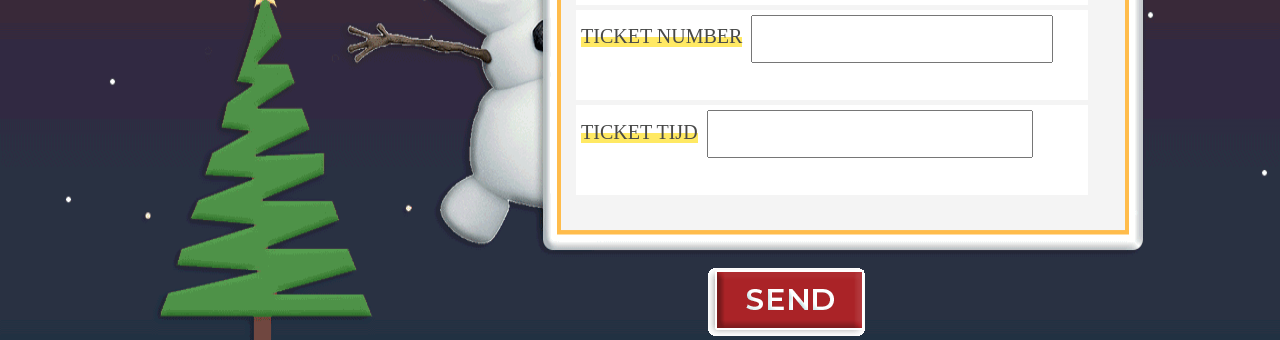
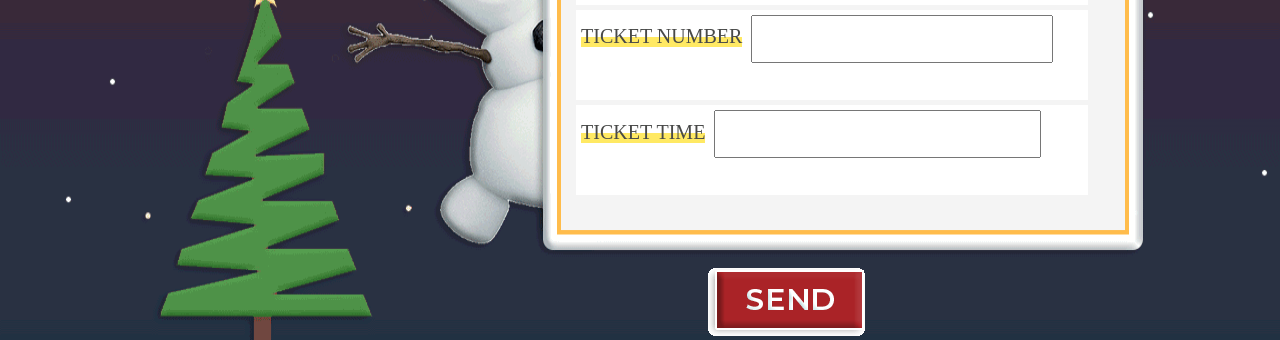
Before and after one commit to shinigami144/Delhaize-Projet, a PHP site: page /inscription.php in a window 1280 px wide. Shown: the part 290-630 px from the top of the page. Run offline with PHP 8.4, Linux system fonts and the light colour scheme; the visitor is signed in with stand-in values (Sample User, id 1); some web fonts are replaced.

Commit message:
mauvaise langues au mauvais androit fix

```diff
--- a/inscription.php
+++ b/inscription.php
@@ -39,16 +39,16 @@ session_start();
     <body style="background: linear-gradient(#472234, #1A364B);background-image: url('/Asset/Graphique/AssetsSiteWeb/page_inscription/background_page_inscription_PNG8.png');background-size: 100% 100%;">
         <img src="Asset/Graphique/AssetsSiteWeb/page_inscription/logo_frozen2_eng.png" /><img src="Asset/Graphique/AssetsSiteWeb/page_inscription/texte_inscrivez_vous_eng_PNG8.png"/ style="margin-left: 45%;margin-top:-15%;">
         <?php
-        if($_SESSION['lan']=='en'){
+        if($_SESSION['lan']=='nl'){
             echo '<form action="envoie.php" app-token="XLGFHEKSPFJTHEPPPA" method="POST" class="inscription_main" style="display:block;" id="form">
             <div class="inscription_info">
-                <span class="surlignetexte">E-MAIL</span> <input style="width: 75%;height: 60%;" type="email" name="user-email" id="mai" id="fname"/>
+                <span class="surlignetexte">E-MAIL</span> <input style="width: 75%;height: 60%;" type="email" name="user-email" id="mail" id="fname"/>
             </div>
             <div class="inscription_info">
 				<span class="surlignetexte">TICKET NUMBER</span> <input style="width: 60%;height: 60%;" type="txt" name="ticket-id" id="ticketid" id="fname"/>
             </div>
             <div class="inscription_info">
-				<span class="surlignetexte">TICKET TIME</span> <input style="height: 60%;width:65%;" type="number" name="ticket-time" id="tickettime" id="fname"/>
+				<span class="surlignetexte">TICKET TIJD</span> <input style="height: 60%;width:65%;" type="number" name="ticket-time" id="tickettime" id="fname"/>
             </div>
             <input type="image" form="form" style="margin-top: 10%;
             margin-left: 20%;" src="./Asset/Graphique/AssetsSiteWeb/page_inscription/bouton_envoyer_eng_PNG8.png" value="envoyer"/>
@@ -68,17 +68,16 @@ session_start();
             margin-left: 20%;" src="./Asset/Graphique/AssetsSiteWeb/page_inscription/bouton_envoyer_eng_PNG8.png" value="envoyer"/>
         </form>';
         }
-
         else{
             echo '<form action="envoie.php" app-token="XLGFHEKSPFJTHEPPPA" method="POST" class="inscription_main" style="display:block;" id="form">
             <div class="inscription_info">
-                <span class="surlignetexte">E-MAIL</span> <input style="width: 75%;height: 60%;" type="email" name="user-email" id="mail" id="fname"/>
+                <span class="surlignetexte">E-MAIL</span> <input style="width: 75%;height: 60%;" type="email" name="user-email" id="mai" id="fname"/>
             </div>
             <div class="inscription_info">
 				<span class="surlignetexte">TICKET NUMBER</span> <input style="width: 60%;height: 60%;" type="txt" name="ticket-id" id="ticketid" id="fname"/>
             </div>
             <div class="inscription_info">
-				<span class="surlignetexte">TICKET TIJD</span> <input style="height: 60%;width:65%;" type="number" name="ticket-time" id="tickettime" id="fname"/>
+				<span class="surlignetexte">TICKET TIME</span> <input style="height: 60%;width:65%;" type="number" name="ticket-time" id="tickettime" id="fname"/>
             </div>
             <input type="image" form="form" style="margin-top: 10%;
             margin-left: 20%;" src="./Asset/Graphique/AssetsSiteWeb/page_inscription/bouton_envoyer_eng_PNG8.png" value="envoyer"/>
```
